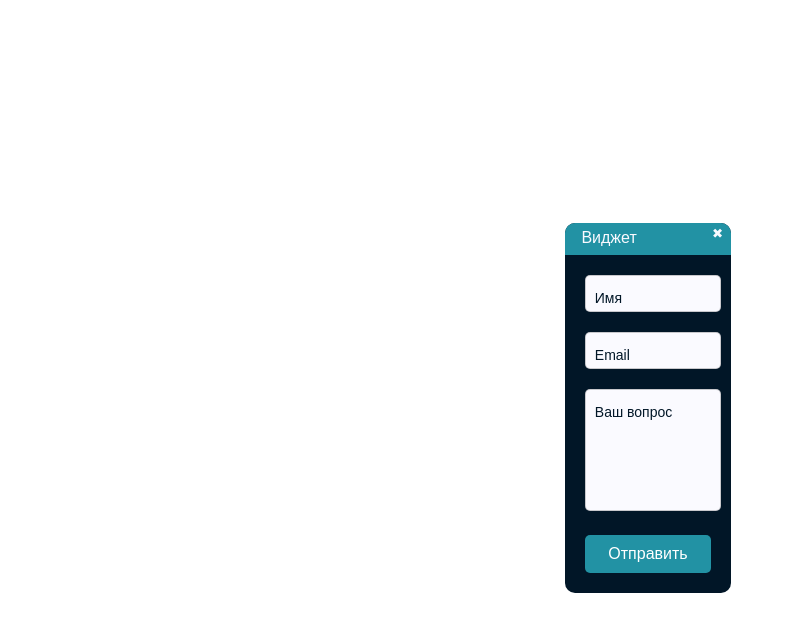
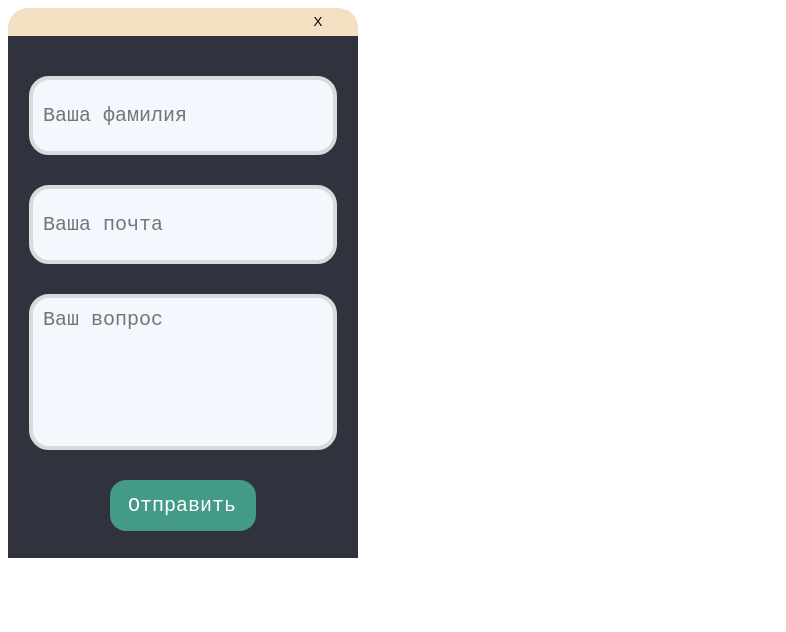
Before and after one commit to Ocloa/chat-widget, a website: page widget.html in a window 1280 px wide. Shown: the whole page, without its empty margins (0-786 px from the left). Drawn offline with Linux system fonts and the light colour scheme.

Commit message:
Lil ch4nge$

```diff
--- a/script.js
+++ b/script.js
@@ -1,17 +1,21 @@
+const close = document.getElementsByClassName('close')
+
 submit.onclick = async function() {
-    const name = document.getElementById('Name');
-    const email = document.getElementById('Email');
-    const question = document.getElementById('Question');
+    const name = document.getElementById('name');
+    const email = document.getElementById('email');
+    const question = document.getElementById('question');
+    console.log(name)
 
-    await fetch("/submit", {
+    let response = await fetch("/submit", {
         method: 'POST',
         headers:  {
         'Content-Type':'application/json;charset=utf-8'
         },
         body: JSON.stringify({
-            user_Name: name,
-            user_Email: email,
-            user_Question: question,
+            user_name: name,
+            user_email: email,
+            user_question: question,
         })
     });
+    console.log(response);
 };
--- a/widget.html
+++ b/widget.html
@@ -8,28 +8,17 @@
     <link rel="stylesheet" href="wstyles.css">
 </head>
 <body>
-    <div id="main">
-        <div class="card">
-            <div class="top_bar">
-                <p>Виджет</p>
-                <button class="close_button">✖</button>
-            </div>
-            <form class="widget_form">
-              <div class="group">
-              <input placeholder=" " type="text" id="name" required="">
-              <label for="name">Имя</label>
-              </div>
-            <div class="group">
-              <input placeholder=" " type="email" id="email" name="email" required="">
-              <label for="email">Email</label>
-              </div>
-          <div class="group">
-              <textarea placeholder=" " id="question" name="question" rows="5" required=""></textarea>
-              <label for="question">Ваш вопрос</label>
-          </div>
-              <button type="submit" id="submit">Отправить</button>
-            </form>
+    <div class="main">
+        <div class="header">
+            <button class="close">X</button>
+        </div>
+        <div class="fill-area">
+            <input class="input" id="name" type="text" placeholder="Ваша фамилия">
+            <input class="input" id="email" type="text" placeholder="Ваша почта">
+            <textarea class="text-area" id="question" rows="5" placeholder="Ваш вопрос"></textarea>
+            <button id="submit">Отправить</button>
         </div>
     </div>
+    <script type="text/javascript" src="script.js"></script>
 </body>
 </html>
--- a/wstyles.css
+++ b/wstyles.css
@@ -1,137 +1,94 @@
-body {
-    font-family: Arial, Helvetica, sans-serif;
-    position: fixed;
-    height: 100%;
-    width: 100%;
-    display: flex;
-    justify-content: center;
+.main {
+  display: flex;
+  flex-direction: column;
+  width: 350px;
+  height: 550px;
+  background-color: #30323D;
+  border-radius: 25px 25px 0px 0px;
 }
 
-.card {
-    background-color: #011627;
-    border-radius: 10px;
-    padding: 20px;
-    width: 400px;
-    display: flex;
-    flex-direction: column;
-    z-index: 1;
-  }
+.header {
+  display: flex;
+  flex-direction: row-reverse;
+  width: 100%;
+  height: 30px;
+  background-color: #F3DFC1;
+  border-radius: 20px 20px 0px 0px;
 
-  .top_bar{
-    position: relative;
-    margin-top:-20px;
-    margin-left:-20px;
-    margin-right:-20px;
-    width: initial;
-    border-top-left-radius: 10px;
-    border-top-right-radius: 10px;
-    height:2rem;
-    color: #FAFAFF;
-    background-color: #2292A4;
-  }
-  .top_bar p{
-    position:absolute;
-    top:-10px;
-    margin-left:10%;
-    margin-bottom:100%;
-  }
-  .close_button{
-    position: absolute;
-    right:-0px;
-    background-color: transparent;
-    border-color: transparent;
-    color:#FAFAFF;
-  }
-  .close_button:hover{
-    color:#011627
-  }
-  .close_button:active{
-    font-size:medium;
-  }
+}
 
-  .widget_form {
-    margin-top: 20px;
-    display: flex;
-    flex-direction: column;
-  }
+.close {
+  height: 100%;
+  width: 40px;
+  background-color: #F3DFC1;
+  border: solid 0px;
+  margin-right: 20px;
+}
 
-  .group {
-    position: relative;
-  }
+.close:hover {
+  background-color: rgba(255, 0, 0, 0.603);
+}
 
-  .widget_form .group label {
-    font-size: 14px;
-    color: #011627;
-    background-color: transparent;
-    position: absolute;
-    top:10px;
-    left: 10px;
-    background-color: transparent;
-    transition: all .3s ease;
-  }
+input {
+  font-family: monospace;
+  font-size: 20px;
+  margin-top: 30px;
+  width: 80%;
+  height: 10%;
+  border: 4px solid #dadada;
+  background-color: #f3f7fe;
+  padding: 10px;
+  border-radius: 20px;
+}
 
-  .widget_form .group input,
-  .widget_form .group textarea {
-    padding: 10px;
-    border-radius: 5px;
-    border: 1px solid rgba(0, 0, 0, 0.2);
-    margin-bottom: 20px;
-    outline: 0;
-    width: 90%;
-    background-color: #FAFAFF;
-  }
+input:hover, input:focus {
+  outline: none;
+  border-color: #439A86;
+}
 
-  .widget_form .group input:placeholder-shown+ label, .widget_form .group textarea:placeholder-shown +label {
-    top: 15px;
-    background-color: transparent;
-  }
+textarea {
+  font-family: monospace;
+  font-size: 20px;
+  margin-top: 30px;
+  width: 80%;
+  height: 25%;
+  border: 4px solid #dadada;
+  background-color: #f3f7fe;
+  padding: 10px;
+  border-radius: 20px;
+  resize: none;
+  overflow: hidden;
+}
 
-  .widget_form .group input:not(:placeholder-shown)+label, .widget_form .group textarea:not(:placeholder-shown)+label{
-    top: -15px;
-    left: 5px;
-    background-color: transparent;
-    color: #FAFAFF;
-    font-weight: 600;
-    font-size: 14px;
-  }
+textarea:hover, textarea:focus {
+  outline: none;
+  border-color: #439A86;
+}
 
-  .widget_form .group input:focus,
-  .widget_form .group textarea:focus {
-    border-color: #2292A4;
-  }
+.fill-area {
+  display: flex;
+  flex-direction: column;
+  align-items: center;
+  height: 100%;
+  padding-top: 10px;
+}
 
-  .widget_form .group input:focus+ label, .widget_form .group textarea:focus +label {
-    top: -15px;
-    left: 5px;
-    background-color: transparent;
-    color: #FAFAFF;
-    font-weight: 600;
-    font-size: 14px;
-  }
+#submit {
+  margin-top: 30px;
+  font-family: monospace;
+  font-size: 20px;
+  background: #439A86;
+  color: white;
+  padding: 0.7em 1em;
+  padding-left: 0.9em;
+  display: flex;
+  align-items: center;
+  border: none;
+  border-radius: 16px;
+  overflow: hidden;
+  transition: all 0.2s;
+}
 
-  .widget_form .group textarea {
-    resize: none;
-    height: 100px;
-  }
-
-  .widget_form button {
-    background-color: #2292A4;
-    color: #fff;
-    border: none;
-    border-radius: 5px;
-    padding: 10px;
-    font-size: 16px;
-    cursor: pointer;
-    transition: all 0.3s ease;
-  }
-
-  .widget_form button:hover {
-    background-color: #1c6b77;
-  }
-
-
-#main {
-    display: flex;
-    align-items: center;
-    width: 13%;
+#submit:active {
+  transform: scale(0.95);
 }
```
Also changed, not shown: app.js (+20 -6 lines), inner.html (+6 -0 lines).
